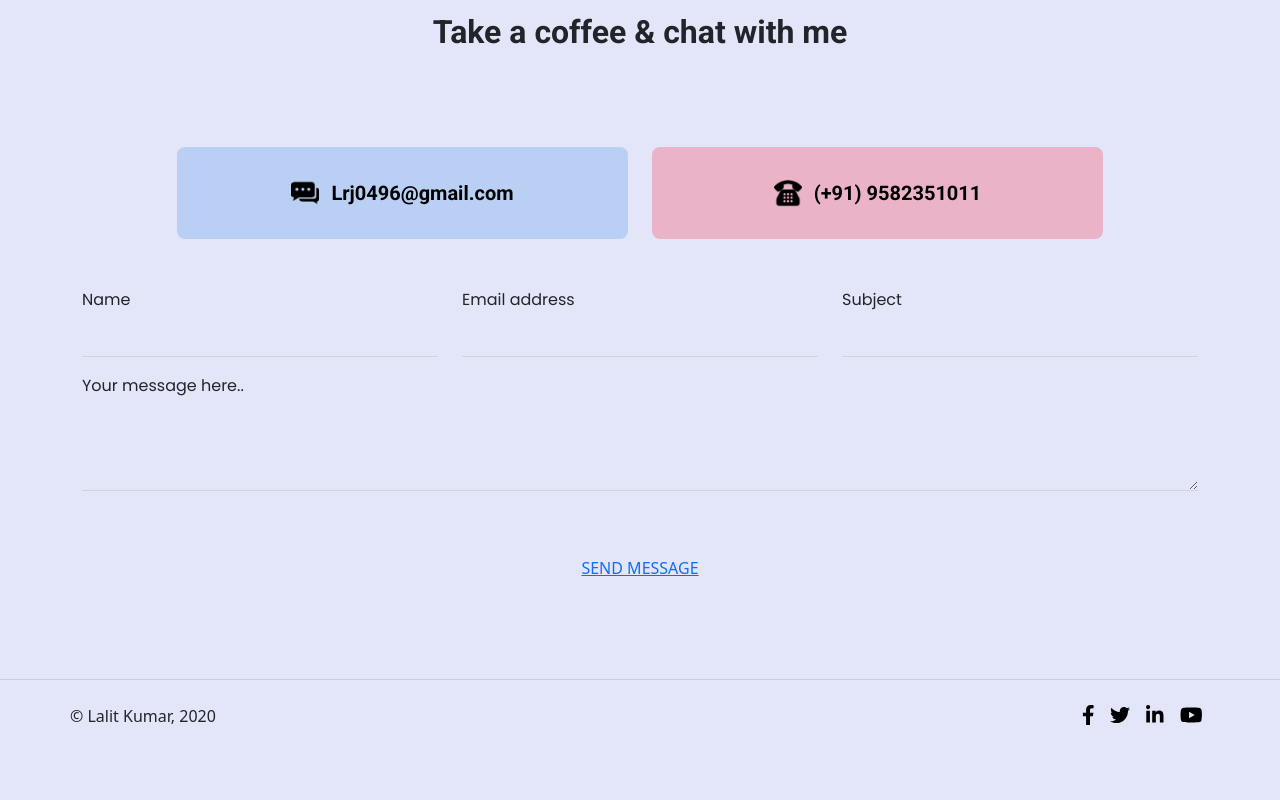
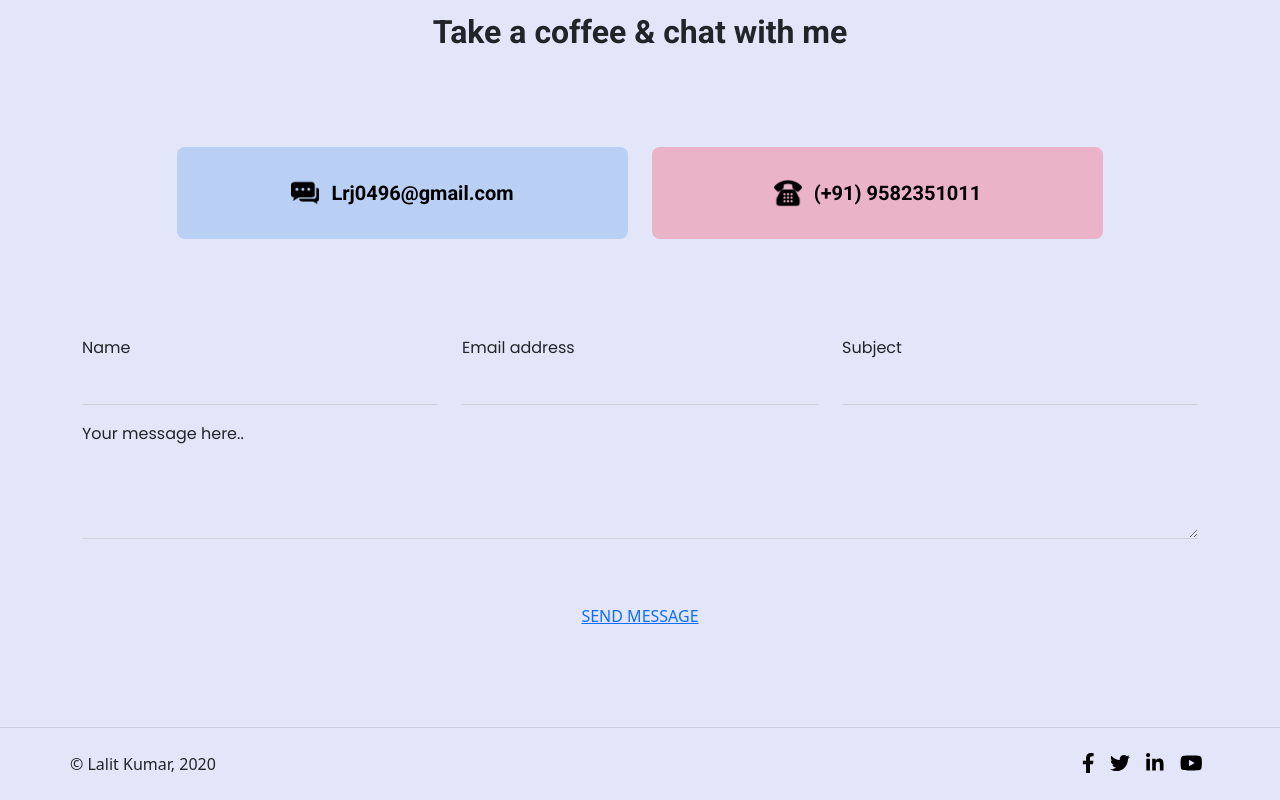
Before and after one commit to lalit-029/react-course, a React (Create React App) app: page / in a window 1280 px wide. Shown: the part 1288-2088 px from the top of the page. Before the commit the page ends 2040 px from the top, so only its background shows below. Built offline with nearby package versions, Linux system fonts and the light colour scheme.

Commit message:
UI fixed for contact us form in home page

```diff
--- a/src/home/ContactForm.js
+++ b/src/home/ContactForm.js
@@ -18,7 +18,7 @@ function ContactForm() {
                     </a>
                 </Col>
             </Row>
-            <Row className="mx-0">
+            <Row className="mx-0 pt-5">
                 <Col xs="12" lg="4">
                     <Form.Group className="mb-3">
                         <Form.Label>Name</Form.Label>
```
